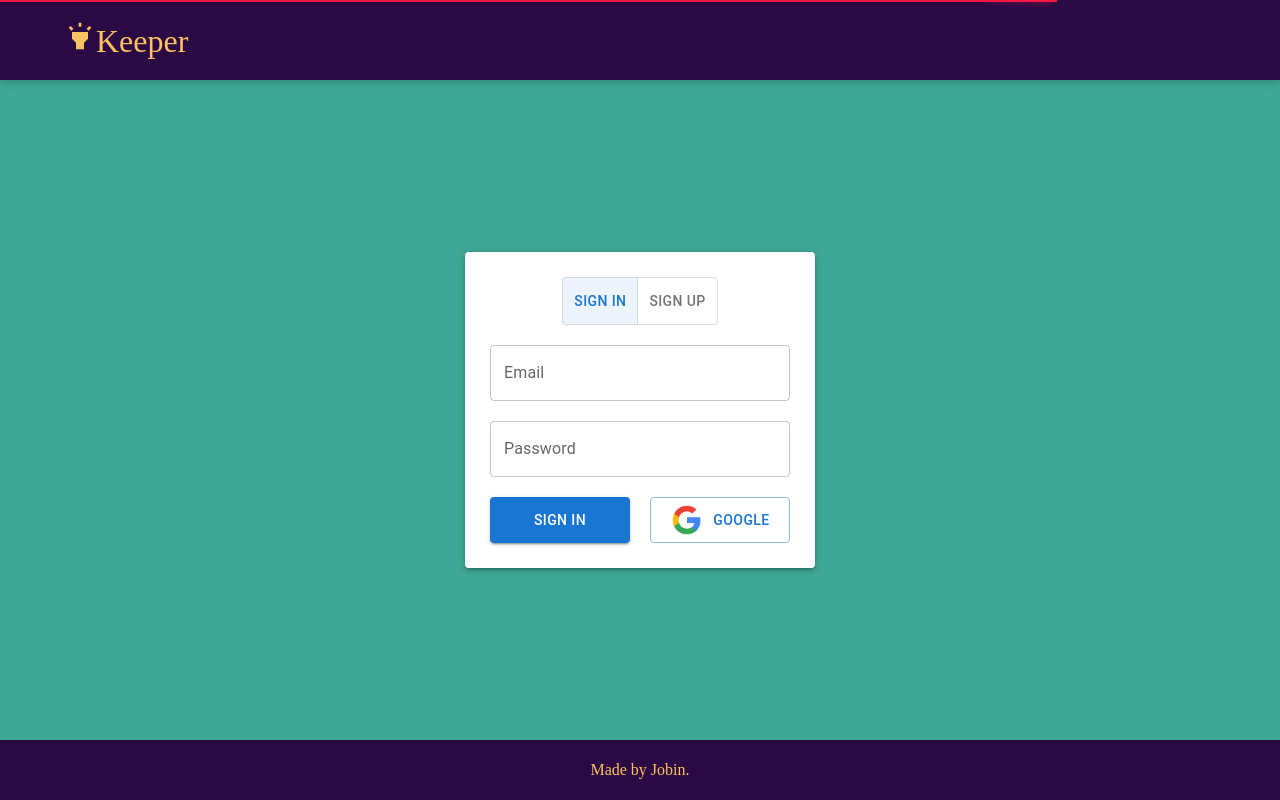
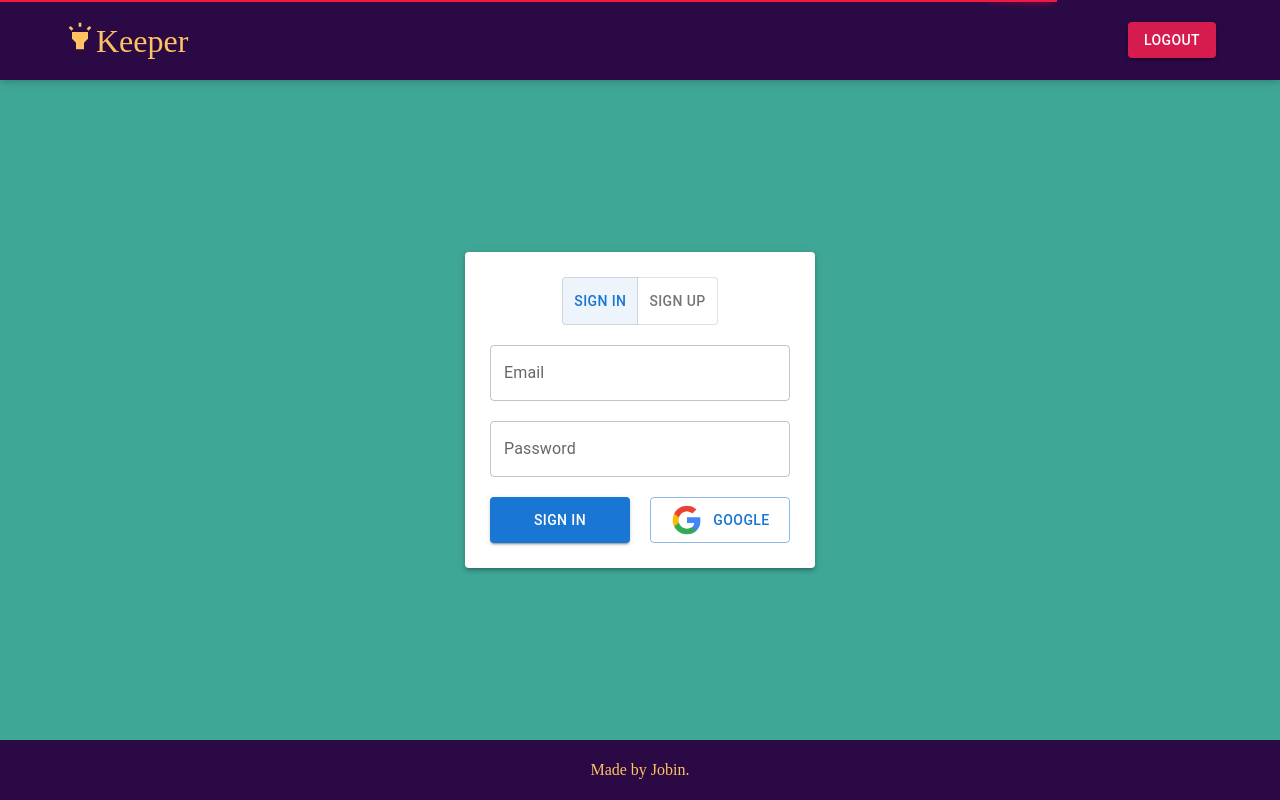
Before and after one commit to jobin365/Keeper, a React (Create React App) app in the folder client/: page / in a window 1280 px wide. Built offline with nearby package versions, Linux system fonts and the light colour scheme; no server answers; the HTML template or start-up script is replaced by a standard one; a web font is replaced by a local one.

Commit message:
add logout button

```diff
--- a/client/src/App.js
+++ b/client/src/App.js
@@ -40,7 +40,7 @@ function App() {
   return (
     <div className="App" style={!userLoggedin?loggedInStyles:null}>
       <LoadingBar color='#f11946' ref={ref} />
-      <Header />
+      <Header checkLoginStatus={checkLoginStatus} load={ref}/>
       {userLoggedin ? (
         <>
           <CreateNote />
--- a/client/src/components/Header.css
+++ b/client/src/components/Header.css
@@ -5,8 +5,10 @@
     color: #FEC260;
     display: flex;
     align-items: center;
+    justify-content: space-between;
+    padding-left: 5%;
+    padding-right: 5%;
 }
 .name{
     font-size: xx-large;
-    margin-left: 5%;
 }
--- a/client/src/components/Header.js
+++ b/client/src/components/Header.js
@@ -1,14 +1,33 @@
 import React from "react";
 import "./Header.css";
-import HighlightIcon from '@mui/icons-material/Highlight';
+import HighlightIcon from "@mui/icons-material/Highlight";
+import Button from "@mui/material/Button";
+import Axios from "axios";
 
-export default function Header(){
-    return(
-        <div className="header">
-            <div className="name">
-            <HighlightIcon style={{fontSize:"xx-large"}}/>
-            Keeper
-            </div>
-        </div>
-    )
+export default function Header(props) {
+  function logout() {
+    props.load.current.continuousStart();
+    Axios.get("/logout").then((res) => {
+      props.checkLoginStatus();
+    });
+  }
+
+  return (
+    <div className="header">
+      <div className="name">
+        <HighlightIcon style={{ fontSize: "xx-large" }} />
+        Keeper
+      </div>
+      <div>
+        <Button
+          className="logoutButton"
+          variant="contained"
+          style={{ backgroundColor: "#D61C4E" }}
+          onClick={logout}
+        >
+          Logout
+        </Button>
+      </div>
+    </div>
+  );
 }
```
